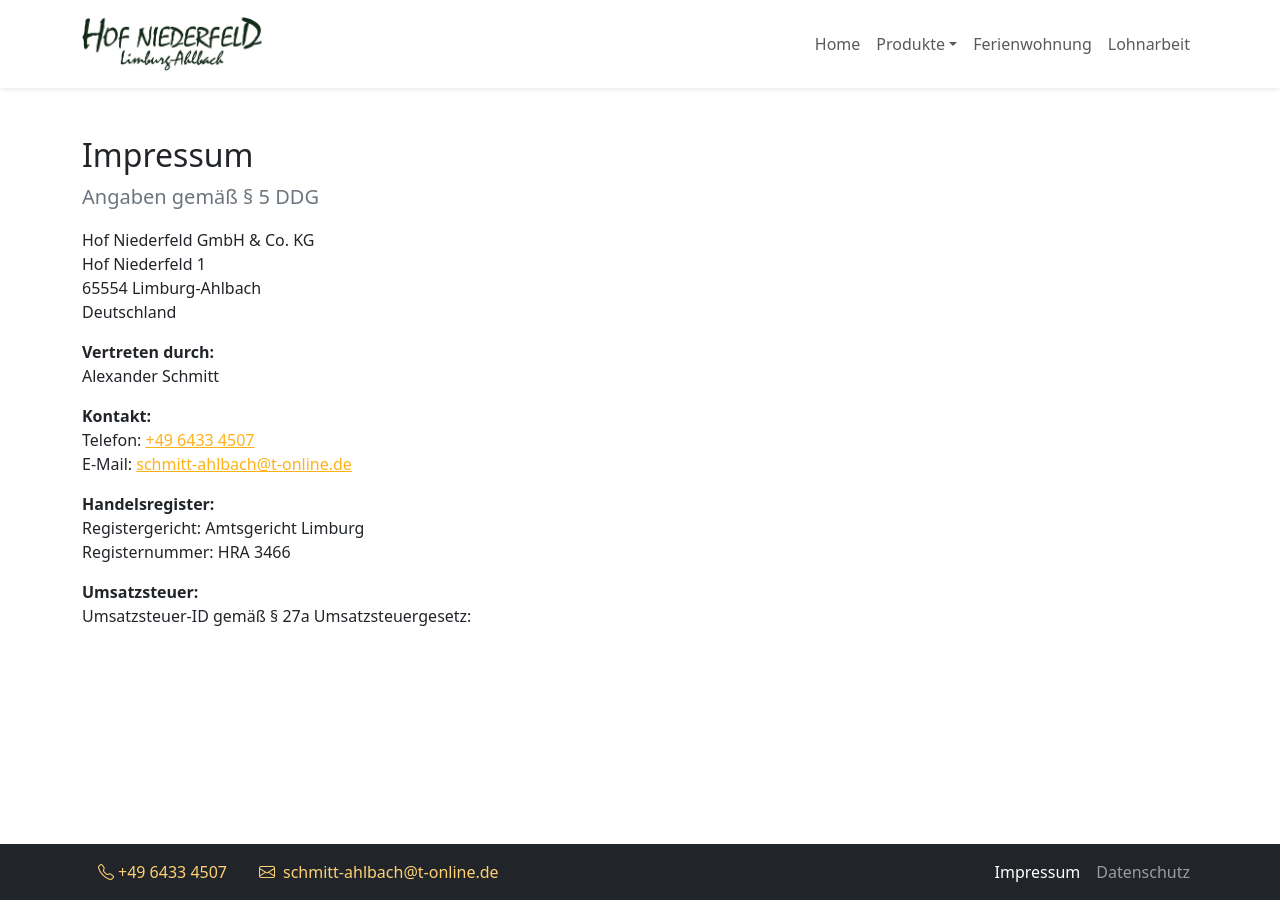
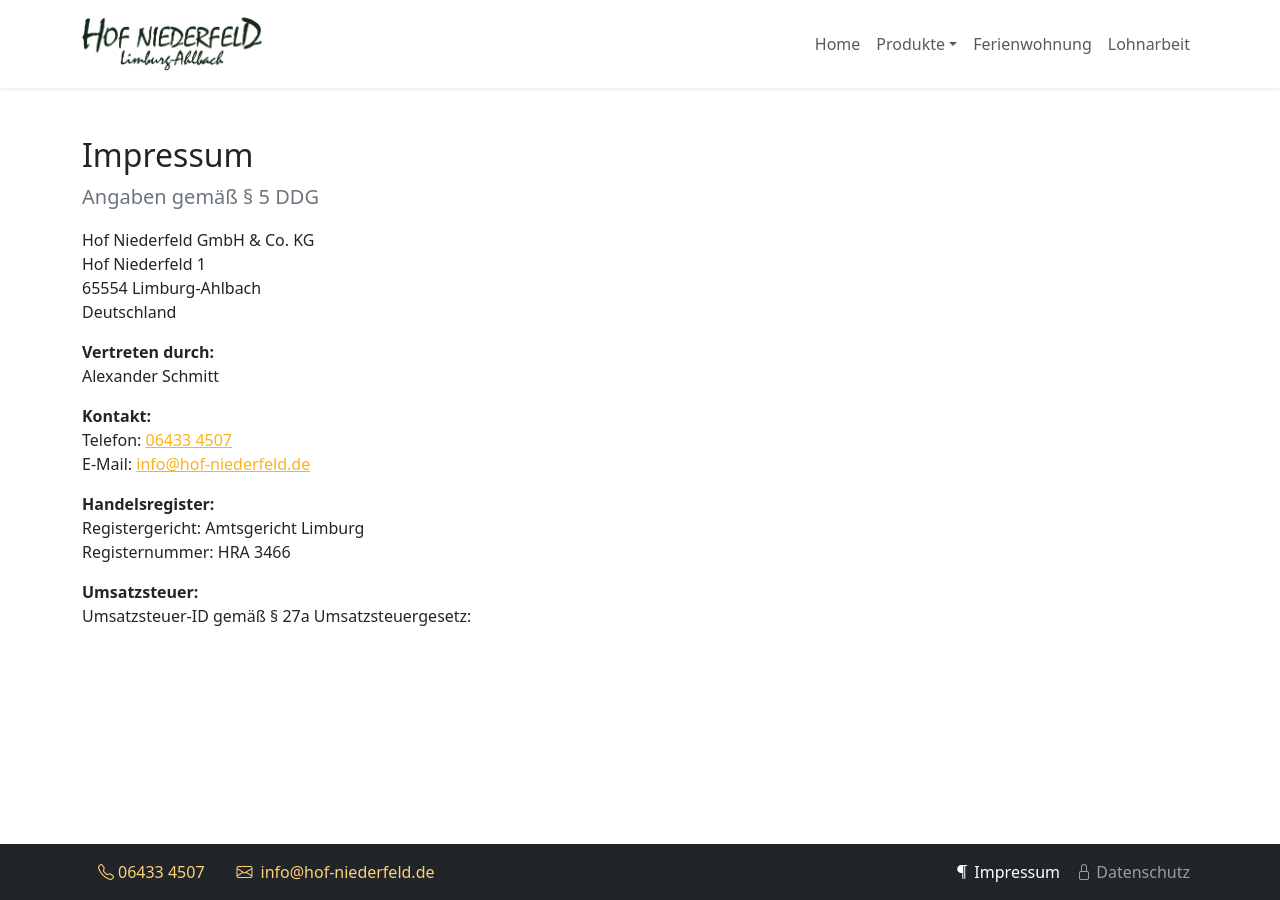
Before and after one commit to hof-niederfeld/hof-niederfeld.github.io, a Jekyll site: the page built from pages/impressum.html, in a window 1280 px wide. Built offline with Jekyll 4.4.1, drawn with Linux system fonts in a browser that asks for light colours.

Commit message:
update phone and mail information

```diff
--- a/_config.yml
+++ b/_config.yml
@@ -1,6 +1,7 @@
 title: Hof Niederfeld
-phone: "+49 6433 4507"
-mail: schmitt-ahlbach@t-online.de
+phone-display: "06433 4507"
+phone-href: "+4964334507"
+mail: info@hof-niederfeld.de  # schmitt-ahlbach@t-online.de
 address:
   street: "Hof Niederfeld 1"
   zip: "65554"
--- a/_includes/footer.html
+++ b/_includes/footer.html
@@ -2,8 +2,8 @@
     <nav class="navbar navbar-expand bg-dark" data-bs-theme="dark">
         <div class="container flex-wrap justify-content-center justify-content-md-between">
             <div class="nav justify-content-center">
-                <a class="nav-link" href="tel:{{site.phone | remove: ' '}}">
-                    <i class="bi bi-telephone me-1"></i>{{site.phone}}
+                <a class="nav-link" href="tel:{{site.phone-href}}">
+                    <i class="bi bi-telephone me-1"></i>{{site.phone-display}}
                 </a>
                 <a class="nav-link" href="mailto:{{site.mail}}">
                     <i class="bi bi-envelope me-2"></i>{{site.mail}}
@@ -11,9 +11,15 @@
             </div>
             <div class="navbar-nav">
                 <a class="nav-link {% if page.url == '/impressum/' %} active {% endif %}"
-                    href="{{ '/impressum/' | relative_url }}">Impressum</a>
+                    href="{{ '/impressum/' | relative_url }}">
+                    <i class="bi bi-paragraph"></i>
+                    Impressum
+                </a>
                 <a class="nav-link {% if page.url == '/datenschutz/' %} active {% endif %}"
-                    href="{{ '/datenschutz/' | relative_url }}">Datenschutz</a>
+                    href="{{ '/datenschutz/' | relative_url }}">
+                    <i class="bi bi-lock"></i>
+                    Datenschutz
+                </a>
             </div>
         </div>
     </nav>
--- a/index.html
+++ b/index.html
@@ -123,9 +123,9 @@
                         <i class="bi bi-envelope"></i>
                         {{site.mail}}
                     </a>
-                    <a class="icon-link icon-link-hover" href="tel:{{site.phone | remove: ' '}}">
-                        <i class=" bi bi-telephone"></i>
-                        {{site.phone}}
+                    <a class="icon-link icon-link-hover" href="tel:{{site.phone-href}}">
+                        <i class="bi bi-telephone"></i>
+                        {{site.phone-display}}
                     </a>
                     <p>
                         <i class="bi bi-geo-alt"></i>
--- a/pages/datenschutz.html
+++ b/pages/datenschutz.html
@@ -37,7 +37,7 @@
             <p><b>Alexander Schmitt</b><br>
                 {{site.address.street}}, {{site.address.zip}} {{site.address.country}}<br>
                 E-Mail: <a href="mailto:{{site.mail}}">{{site.mail}}</a><br>
-                Telefon: <a href="tel:{{site.phone | remove: ' '}}">{{site.phone}}</a>
+                Telefon: <a href="tel:{{site.phone-href}}">{{site.phone-display}}</a>
             </p>
             <p>Bei Fragen zum Datenschutz können Sie sich jederzeit an den Verantwortlichen wenden.</p>
 
--- a/pages/impressum.html
+++ b/pages/impressum.html
@@ -14,7 +14,7 @@
             <p><b>Vertreten durch:</b><br> Alexander Schmitt</p>
             <p>
                 <b>Kontakt:</b><br>
-                Telefon: <a href="tel:{{site.phone | remove: ' '}}">{{site.phone}}</a><br>
+                Telefon: <a href="tel:{{site.phone-href}}">{{site.phone-display}}</a><br>
                 E-Mail: <a href="mailto:{{site.mail}}">{{site.mail}}</a>
             </p>
             <p><b>Handelsregister:</b><br>Registergericht: Amtsgericht Limburg<br>Registernummer: HRA 3466</p>
```
